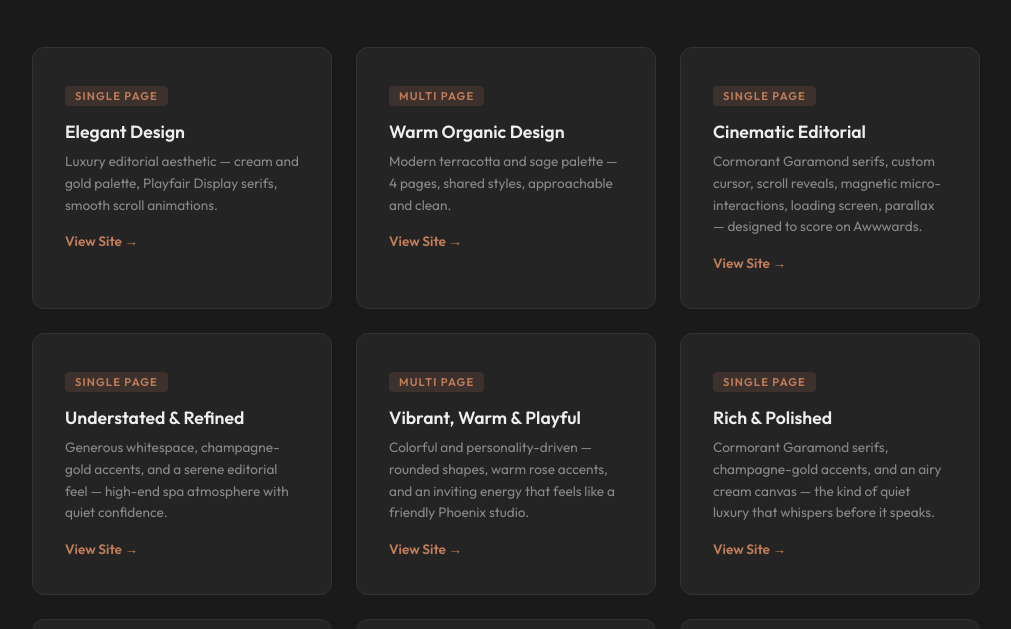
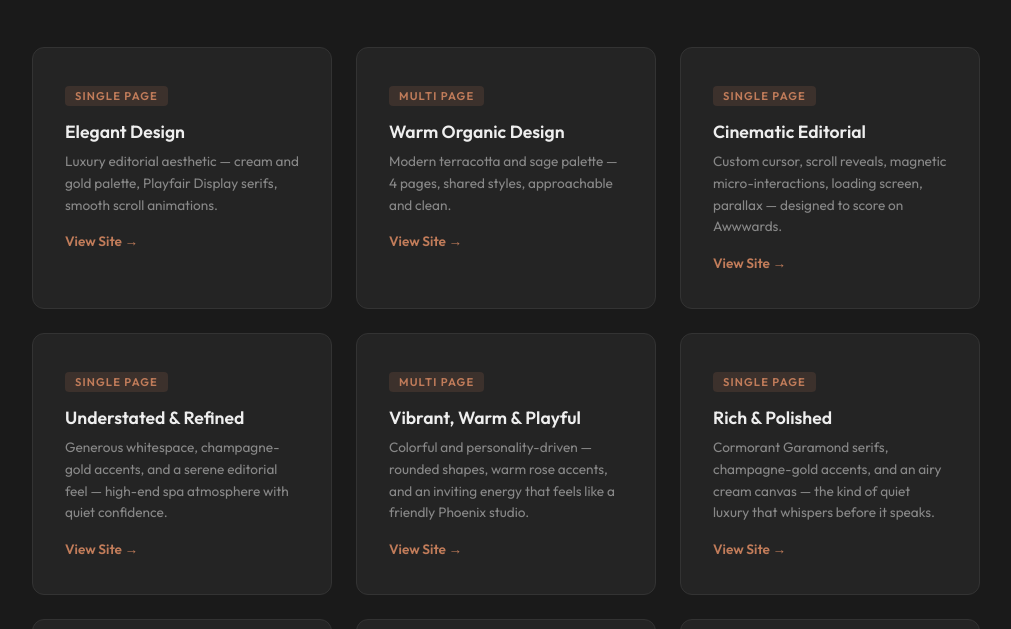
Before and after one commit to u4970928532-blip/zara-beauty-sites, a plain HTML site: page index.html in a window 1280 px wide. Shown: the part 118-747 px from the top of the page, without its empty margins (134-1145 px from the left). Drawn offline with Linux system fonts and the light colour scheme.

Commit message:
Update index.html

```diff
--- a/index.html
+++ b/index.html
@@ -41,7 +41,7 @@ footer { margin-top:48px; color:var(--muted); font-size:0.75rem; }
   <a href="awwwards/" class="card">
     <span class="tag">Single Page</span>
     <h2>Cinematic Editorial</h2>
-    <p>Cormorant Garamond serifs, custom cursor, scroll reveals, magnetic micro-interactions, loading screen, parallax — designed to score on Awwwards.</p>
+    <p>Custom cursor, scroll reveals, magnetic micro-interactions, loading screen, parallax — designed to score on Awwwards.</p>
     <span class="arrow">View Site →</span>
   </a>
     <a href="luxury/" class="card">
```
